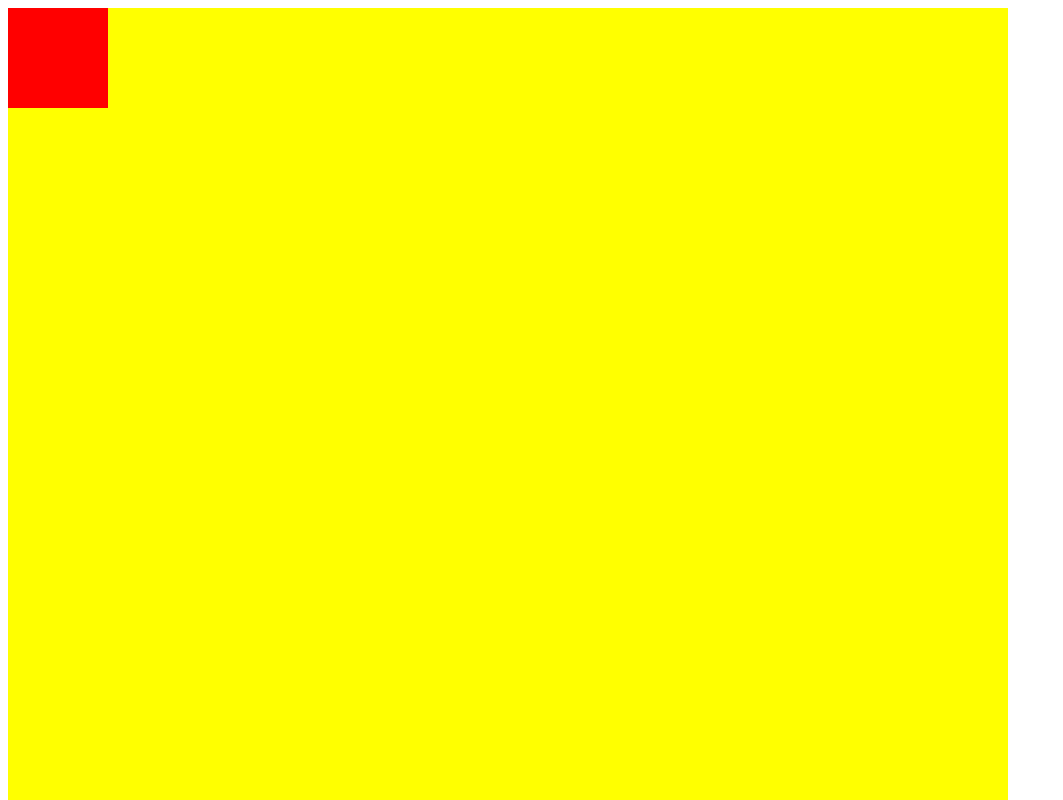
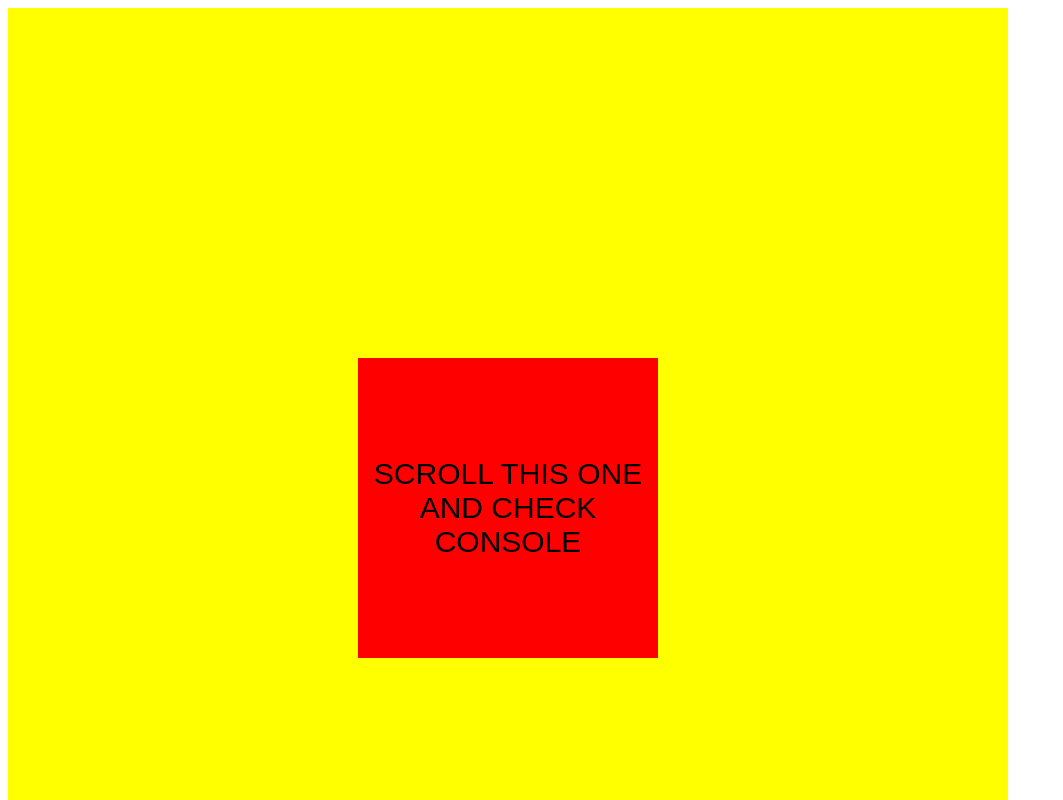
Before and after one commit to sergalemasov/cd-test, an Angular app: page / in a window 1280 px wide. Shown: the top 800 px of the page, without its empty margins (0-1063 px from the left). Built offline with nearby package versions, Linux system fonts and the light colour scheme.

Commit message:
some improvements

```diff
--- a/src/app/app.component.ts
+++ b/src/app/app.component.ts
@@ -10,10 +10,10 @@ export class AppComponent implements DoCheck {
     times = 10;
 
     ngDoCheck() {
-        console.log('do check');
+        console.log('PARENT: change detection started');
     }
 
     onScroll() {
-        console.log(`scrolled ${this.times} times`);
+        console.log(`PARENT: scrolled ${this.times} times`);
     }
 }
--- a/src/app/child/child.component.html
+++ b/src/app/child/child.component.html
@@ -1,3 +1,3 @@
 <div #scroller class="scroller">
-
+    SCROLL THIS ONE AND CHECK CONSOLE
 </div>
--- a/src/app/child/child.component.less
+++ b/src/app/child/child.component.less
@@ -1,9 +1,21 @@
 :host {
     display: block;
+    position: relative;
+    height: 100%;
+    width: 100%;
 }
 
 .scroller {
-    width: 100px;
-    height: 100px;
+    position: absolute;
+    width: 300px;
+    height: 300px;
+    top: 50%;
+    left: 50%;
+    transform: translate(-50%, -50%);
     background-color: red;
+    display: flex;
+    align-items: center;
+    text-align: center;
+    font-family: sans-serif;
+    font-size: 30px;
 }
--- a/src/app/child/child.component.ts
+++ b/src/app/child/child.component.ts
@@ -22,7 +22,7 @@ export class ChildComponent implements AfterViewInit {
 
             fromEvent(this.scroller.nativeElement, 'wheel')
                 .pipe(
-                    tap(() => console.log('native scrolled')),
+                    tap(() => console.log('CHILD: native scrolled')),
                     tap(() => counter++),
                     filter(() => counter >= this.times),
                     tap(() => counter = 0)
```
